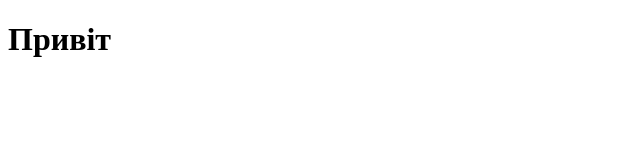
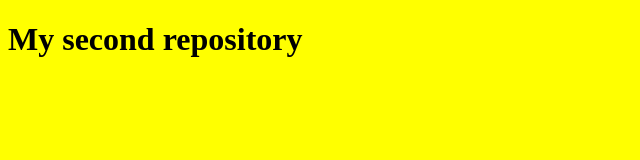
Before and after one commit to AnnaKytska/goit-homework-02, a plain HTML site: page index.html in a window 1280 px wide. Shown: the whole page, without its empty margins (0-640 px from the left). Drawn offline with Linux system fonts and the light colour scheme.

Commit message:
finished hw 02

```diff
--- /dev/null
+++ b/CSS/styles.css
@@ -0,0 +1,3 @@
+body {
+    background-color: yellow;
+}
--- a/index.html
+++ b/index.html
@@ -5,8 +5,9 @@
     <meta http-equiv="X-UA-Compatible" content="IE=edge">
     <meta name="viewport" content="width=device-width, initial-scale=1.0">
     <title>Document</title>
+    <link rel="stylesheet" href="./CSS/styles.css">
  </head>
  <body>
-    <H1>Привіт</H1>
+    <H1>My second repository</H1>
  </body>
  </html>
```
